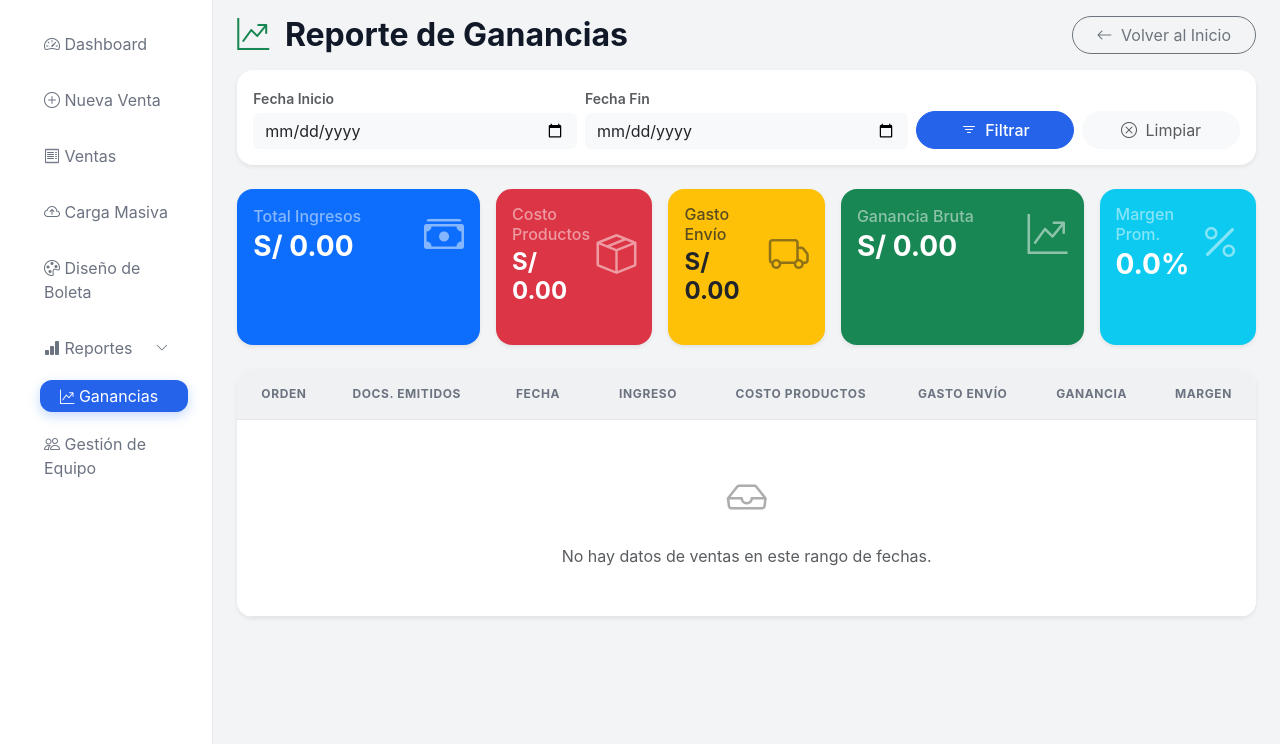
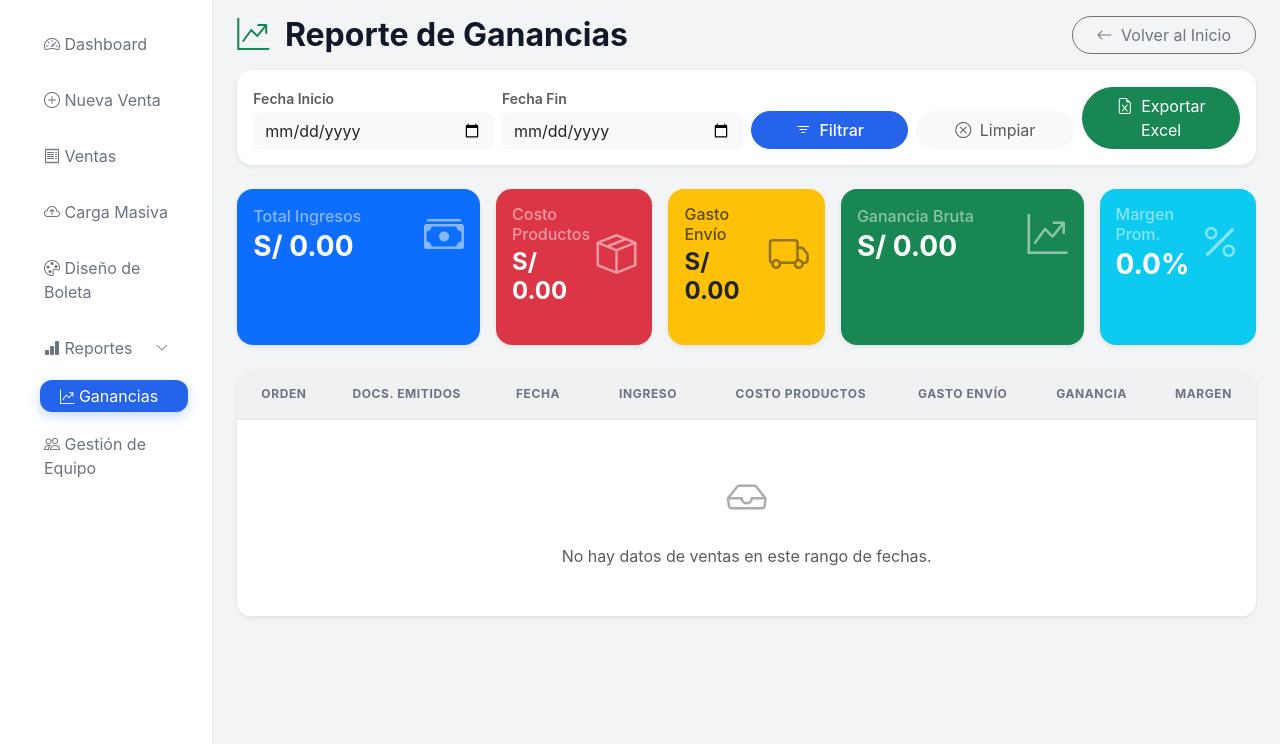
Before and after one commit to mickstmt/MiPSE, a Flask app: page /admin/reporte-ganancias in a window 1280 px wide. Shown: the part 57-801 px from the top of the page. Run offline with Flask 3, Linux system fonts and the light colour scheme; the visitor is signed in with stand-in values (Sample User, id 1); data that the repository does not hold is empty; some libraries are stand-ins or nearby versions.

Commit message:
feat: add Export to Excel button in profit report filter bar
Co-Authored-By: Claude Sonnet 4.6 <noreply@anthropic.com>

```diff
--- a/templates/reporte_ganancias.html
+++ b/templates/reporte_ganancias.html
@@ -15,12 +15,12 @@
     <div class="card-body p-3">
         <form method="GET" action="{{ url_for('reporte_ganancias') }}">
             <div class="row g-2 align-items-end">
-                <div class="col-12 col-md-4">
+                <div class="col-12 col-md-3">
                     <label class="form-label text-muted small fw-semibold mb-1">Fecha Inicio</label>
                     <input type="date" class="form-control border-0 bg-light" name="fecha_inicio"
                         value="{{ fecha_inicio or '' }}">
                 </div>
-                <div class="col-12 col-md-4">
+                <div class="col-12 col-md-3">
                     <label class="form-label text-muted small fw-semibold mb-1">Fecha Fin</label>
                     <input type="date" class="form-control border-0 bg-light" name="fecha_fin"
                         value="{{ fecha_fin or '' }}">
@@ -33,6 +33,12 @@
                 <div class="col-12 col-md-2">
                     <a href="{{ url_for('reporte_ganancias') }}" class="btn btn-light text-muted w-100 rounded-pill">
                         <i class="bi bi-x-circle me-1"></i> Limpiar
+                    </a>
+                </div>
+                <div class="col-12 col-md-2">
+                    <a href="{{ url_for('reporte_ganancias_exportar', fecha_inicio=fecha_inicio or '', fecha_fin=fecha_fin or '') }}"
+                        class="btn btn-success w-100 rounded-pill">
+                        <i class="bi bi-file-earmark-excel me-1"></i> Exportar Excel
                     </a>
                 </div>
             </div>
```
